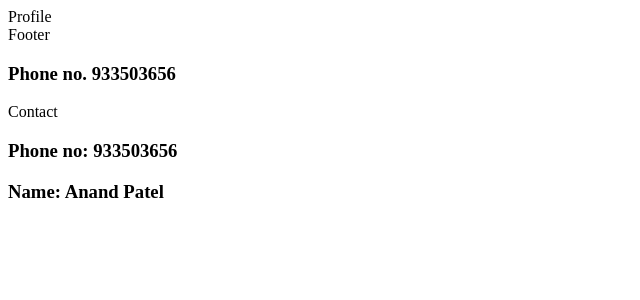
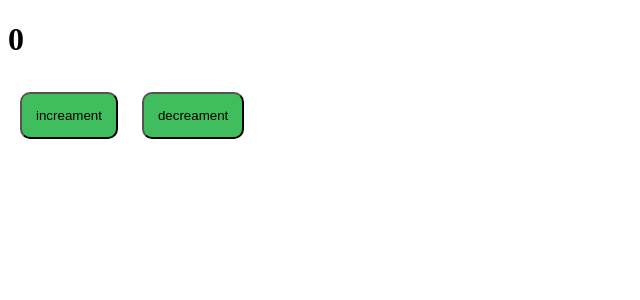
Before and after one commit to Anandpatel09/React-practice, a React (Vite) app: page / in a window 1280 px wide. Shown: the top 300 px of the page, without its empty margins (0-640 px from the left). Built offline with nearby package versions, Linux system fonts and the light colour scheme.

Commit message:
add UseReducer hook file

```diff
--- a/src/App.jsx
+++ b/src/App.jsx
@@ -8,6 +8,8 @@ import UEffect from './component/UEffect'
 import UMemo from './component/UMemo'
 import UState from './component/UState'
 import Uref from './component/Uref'
+import UReducer from './component/uReducer'
+
 
 function App() {
   return (
@@ -18,9 +20,11 @@ function App() {
 {/* <UMemo/> */}
 {/* <UCallback/>/\ */}
 
-<Profile/>
+{/* <Profile/>
 <Footer/>
-<Contact/>
+<Contact/> */}
+
+<UReducer/>
     </>
   )
 }
--- /dev/null
+++ b/src/component/UReducer.jsx
@@ -0,0 +1,33 @@
+import React, { useState,useReducer } from 'react'
+
+function UReducer() {
+
+    const initialState={count:0}
+
+    const reducer =(state,action)=>{
+      switch(action.type){
+        case 'increase' : {
+          return {count : state.count +1}
+        }
+        case 'decrease' : {
+          return {count: state.count -1}
+        }
+        default : {
+          return state
+        }
+      }
+    }
+
+const [state,dispatch]=useReducer(reducer,initialState)
+  return (
+    <div>
+
+       <h1>{state.count}</h1>
+       <button onClick={()=>dispatch({type:"increase"})}>increament</button>
+       <button onClick={()=>dispatch({type:"decrease"})}>decreament</button>
+
+    </div>
+  )
+}
+
+export default UReducer
```
